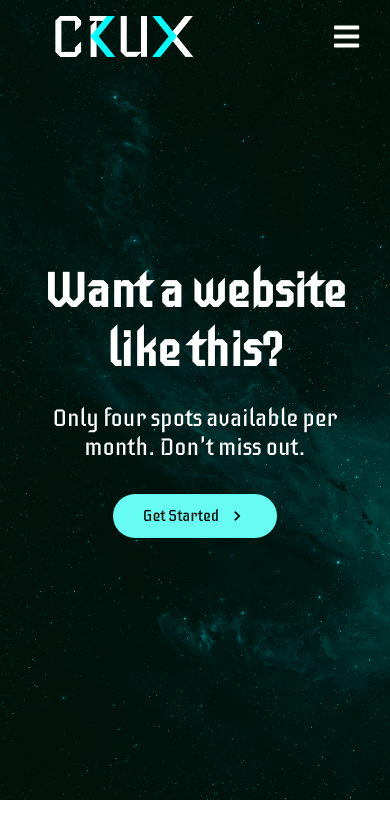
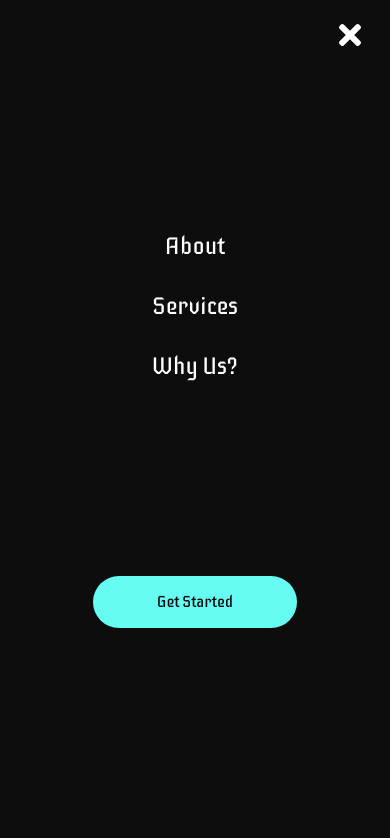
Before and after one commit to mroberson11/cruxmockup, a Next.js app: page / in a window 390 px wide. Both pictures are taken after a click on the element 346 px from the left and 40 px from the top of the page. Shown: the top 838 px of the page. Built offline with nearby package versions, Linux system fonts and the light colour scheme.

Commit message:
Add Sidebar

```diff
--- a/pages/index.js
+++ b/pages/index.js
@@ -1,12 +1,20 @@
+import React, { useState } from "react";
 import Head from "next/head";
 import Image from "next/image";
 import Navbar from "../src/components/Navbar";
 import HeroSection from "../src/components/HeroSection";
+import Sidebar from "../src/components/Sidebar";
 
 export default function Home() {
+  const [isOpen, setIsOpen] = useState(false);
+
+  const toggle = () => {
+    setIsOpen(!isOpen);
+  };
   return (
     <>
-      <Navbar />
+      <Sidebar isOpen={isOpen} toggle={toggle} />
+      <Navbar toggle={toggle} />
       <HeroSection />
     </>
   );
--- /dev/null
+++ b/src/components/Sidebar/SidebarElements.js
@@ -0,0 +1,90 @@
+import styled from "styled-components";
+import { Link as LinkS } from "react-scroll";
+// import { Link as LinkR } from "react-router-dom";
+import { FaTimes } from "react-icons/fa";
+
+export const SidebarContainer = styled.aside`
+  position: fixed;
+  z-index: 999;
+  width: 100%;
+  height: 100%;
+  background: #0d0d0d;
+  display: grid;
+  align-items: center;
+  top: 0;
+  left: 0;
+  transition: 0.3s ease-in-out;
+  opacity: ${({ isOpen }) => (isOpen ? "100%" : "0")};
+  top: ${({ isOpen }) => (isOpen ? "0" : "-100%")};
+`;
+
+export const CloseIcon = styled(FaTimes)`
+  color: #fff;
+`;
+
+export const Icon = styled.div`
+  position: absolute;
+  top: 1.2rem;
+  right: 1.5rem;
+  background: transparent;
+  font-size: 2rem;
+  cursor: pointer;
+  outline: none;
+`;
+
+export const SidebarWrapper = styled.div`
+  color: #fff;
+`;
+
+export const SidebarMenu = styled.ul`
+  display: grid;
+  grid-template-columns: 1fr;
+  grid-template-rows: repeat(6, 80px);
+  text-align: center;
+
+  @media screen and (max-width: 480px) {
+    grid-template-rows: repeat(6, 60px);
+  }
+`;
+export const SidebarLink = styled(LinkS)`
+  display: flex;
+  align-items: center;
+  justify-content: center;
+  font-size: 1.5rem;
+  text-decoration: none;
+  list-style: none;
+  transition: 0.2s ease-in-out;
+  text-decoration: none;
+  color: #fff;
+  cursor: pointer;
+
+  &:hover {
+    color: #66fcf1;
+    transition: 0.2s ease-in-out;
+  }
+`;
+
+export const SideBtnWrap = styled.div`
+  display: flex;
+  justify-content: center;
+`;
+
+export const SidebarRoute = styled.div`
+  border-radius: 50px;
+  background: #66fcf1;
+  white-space: nowrap;
+  padding: 16px 64px;
+  color: #010606;
+  font-size: 16px;
+  outline: none;
+  border: none;
+  cursor: pointer;
+  transition: all 0.2s ease-in-out;
+  text-decoration: none;
+
+  &:hover {
+    transition: all 0.2s ease-in-out;
+    background: #45a29e;
+    color: #010606;
+  }
+`;
--- /dev/null
+++ b/src/components/Sidebar/index.js
@@ -0,0 +1,40 @@
+import React from "react";
+import Link from "next/link";
+import {
+  SidebarContainer,
+  Icon,
+  CloseIcon,
+  SidebarWrapper,
+  SidebarMenu,
+  SidebarLink,
+  SideBtnWrap,
+  SidebarRoute,
+} from "./SidebarElements";
+
+const Sidebar = ({ isOpen, toggle }) => {
+  return (
+    <SidebarContainer isOpen={isOpen} onClick={toggle}>
+      <Icon onClick={toggle}>
+        <CloseIcon />
+      </Icon>
+      <SidebarWrapper>
+        <SidebarMenu>
+          <SidebarLink to="about" onClick={toggle}>
+            About
+          </SidebarLink>
+          <SidebarLink to="services" onClick={toggle}>
+            Services
+          </SidebarLink>
+          <SidebarLink to="why" onClick={toggle}>
+            Why Us?
+          </SidebarLink>
+        </SidebarMenu>
+        <SideBtnWrap>
+          <SidebarRoute to="/contact">Get Started</SidebarRoute>
+        </SideBtnWrap>
+      </SidebarWrapper>
+    </SidebarContainer>
+  );
+};
+
+export default Sidebar;
```
